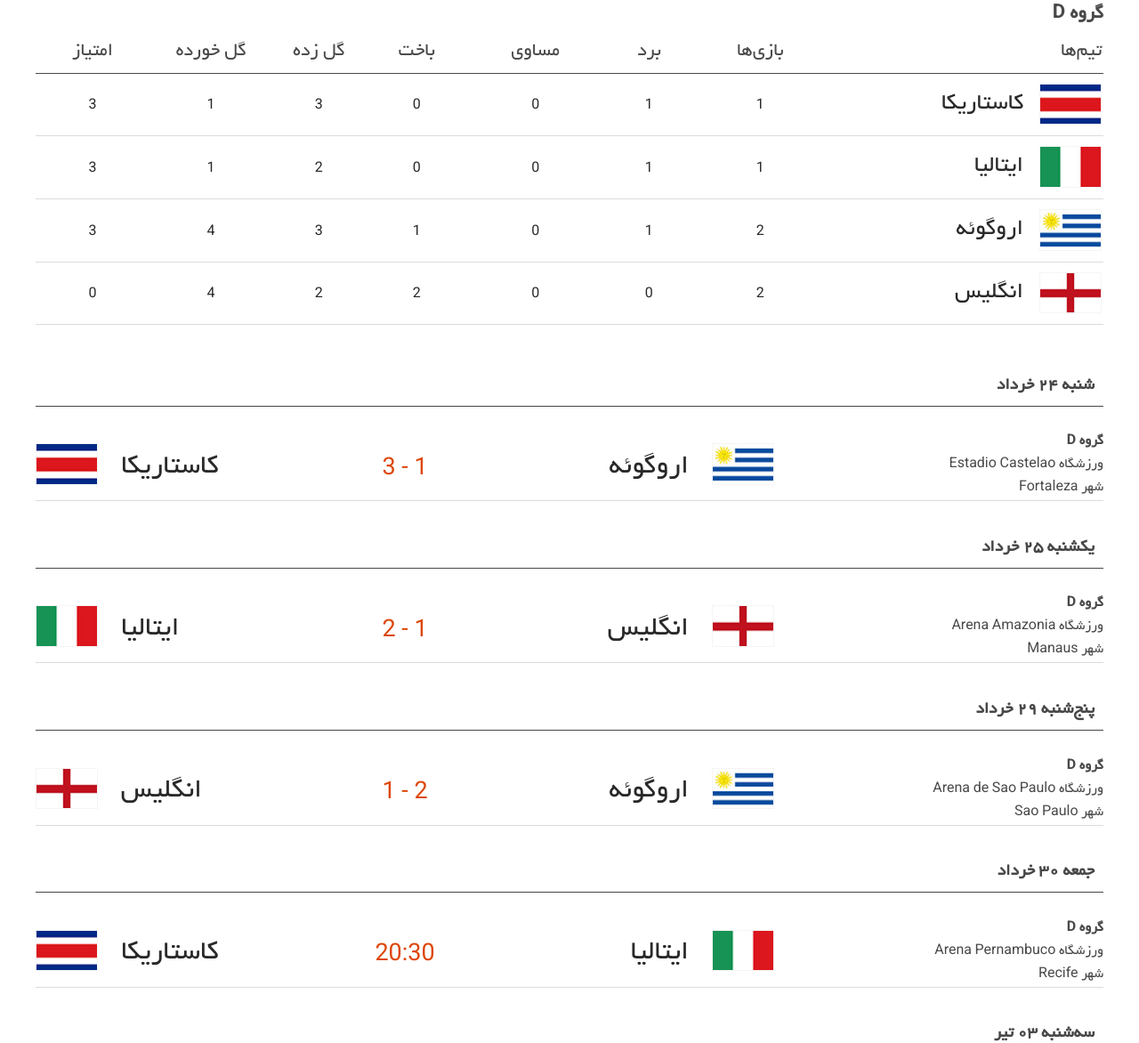
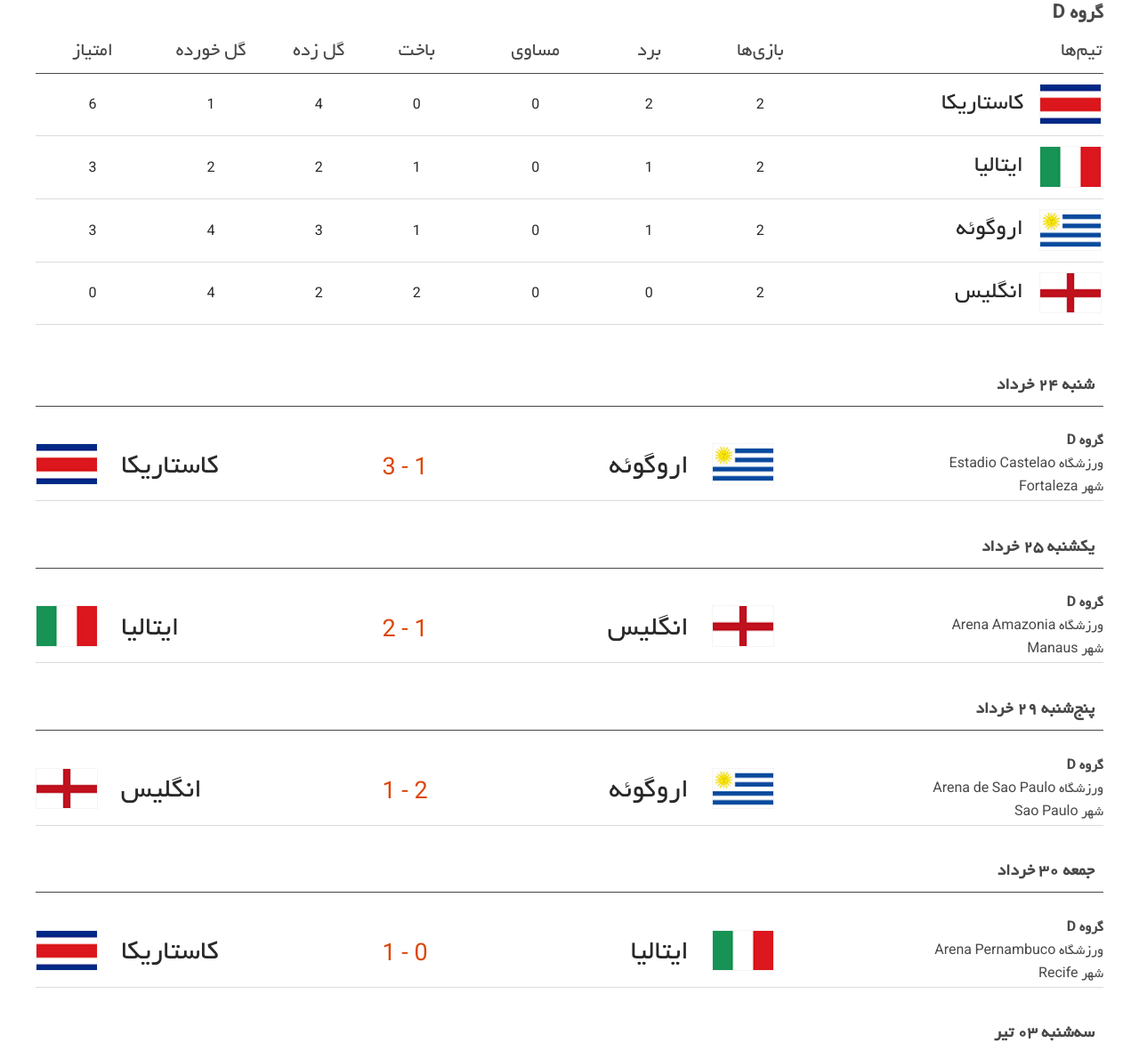
Before and after one commit to HosseinKarami/fifawc, a Jekyll site: the page built from groups/D/index.html, in a window 1280 px wide. Shown: the part 338-1510 px from the top of the page at 89% size. Built offline with Jekyll 4.4.1, drawn with Linux system fonts in a browser that asks for light colours; comment, search, counter and statistics services are not loaded.

Commit message:
CRC Vs ITA

```diff
--- a/_data/groups.yml
+++ b/_data/groups.yml
@@ -119,21 +119,21 @@
   teams:
   - team: کاستاريکا
     flag: assets/img/flags/crc.png
-    played: "1"
+    played: "2"
+    won: "2"
+    draw: "0"
+    lost: "0"
+    GF: "4"
+    GA: "1"
+    points: "6"
+  - team: ایتالیا
+    flag: assets/img/flags/ita.png
+    played: "2"
     won: "1"
     draw: "0"
-    lost: "0"
-    GF: "3"
-    GA: "1"
-    points: "3"
-  - team: ایتالیا
-    flag: assets/img/flags/ita.png
-    played: "1"
-    won: "1"
-    draw: "0"
-    lost: "0"
+    lost: "1"
     GF: "2"
-    GA: "1"
+    GA: "2"
     points: "3"
   - team: اروگوئه
     flag: assets/img/flags/uru.png
```
Also changed, not shown: _data/matches.yml (+5 -5 lines).
